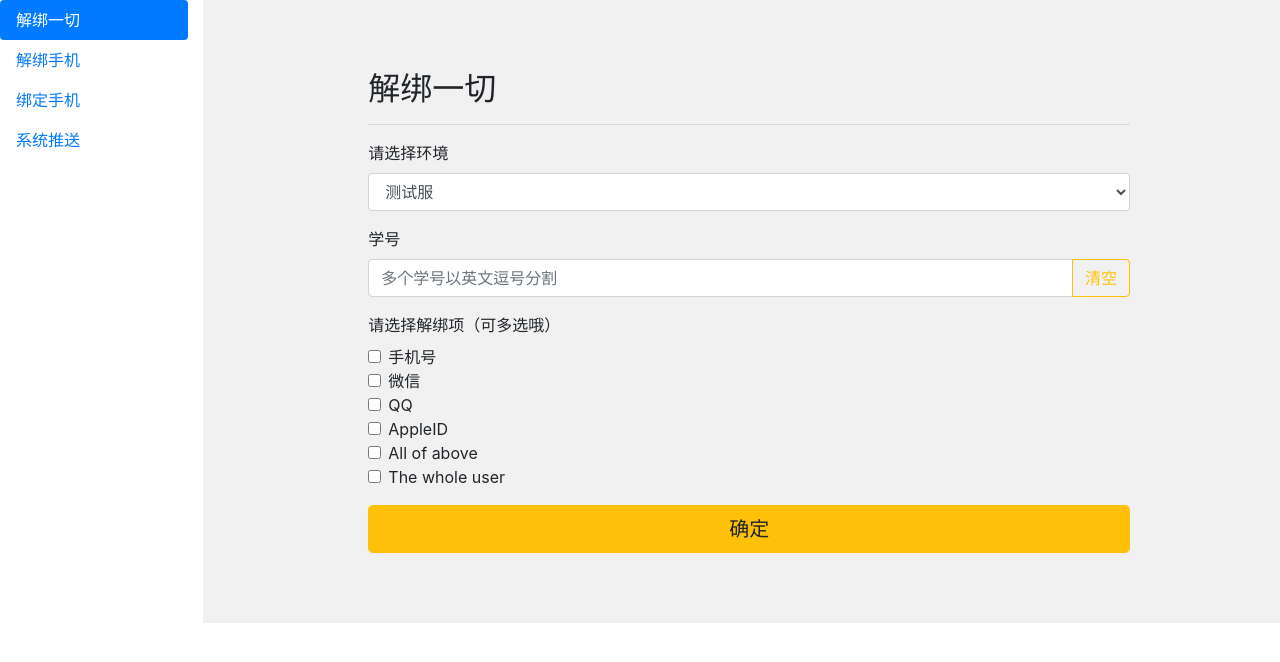
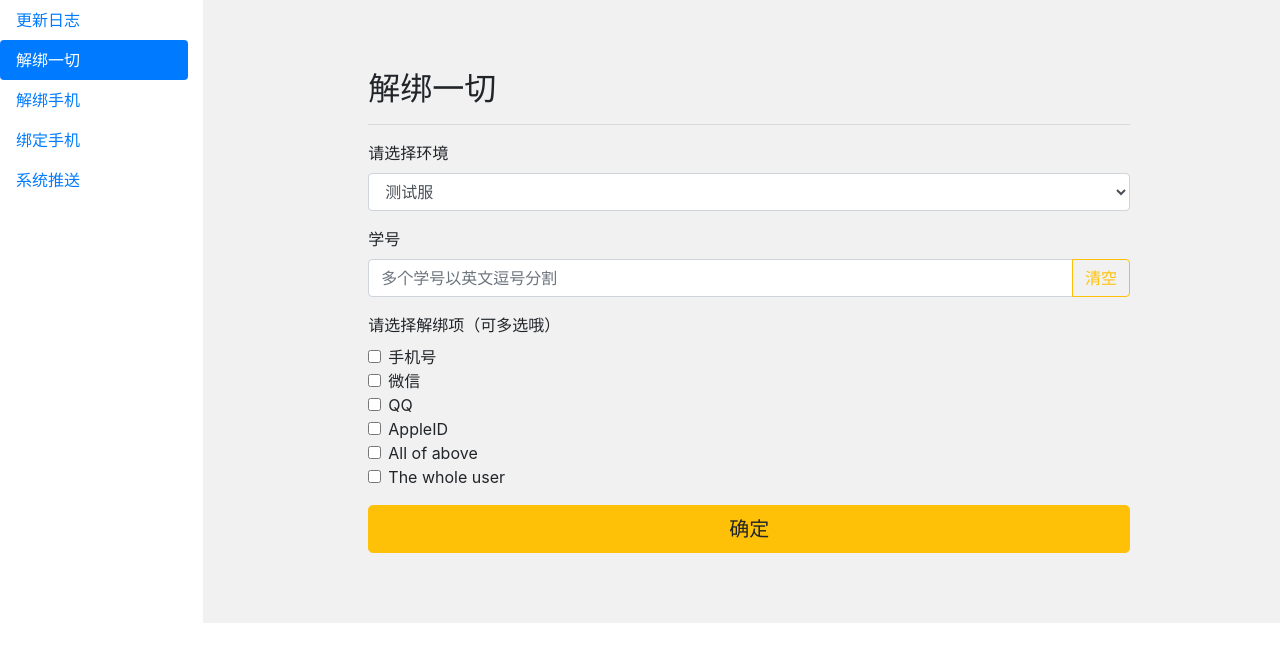
Before and after one commit to h-gj/ob-dev-tools, a React (Create React App) app: page / in a window 1280 px wide. Shown: the top 662 px of the page. Built offline with nearby package versions, Linux system fonts and the light colour scheme; the HTML template or start-up script is replaced by a standard one.

Commit message:
Feat: add new tab

```diff
--- a/package.json
+++ b/package.json
@@ -13,6 +13,7 @@
     "react-dom": "^17.0.1",
     "react-notify": "^3.0.0",
     "react-scripts": "4.0.0",
+    "react-timeline-scribble": "^1.0.14",
     "react-toastify": "^6.0.9",
     "web-vitals": "^0.2.4"
   },
--- a/src/App.js
+++ b/src/App.js
@@ -8,6 +8,7 @@ import SystemPush from './components/systemPush'
 import React from "react";
 import {Col, Row, Nav, Tab} from 'react-bootstrap'
 import UnbindPhoneNums from './components/unBindPhoneNums';
+import Home from './components/home';
 
 
 export default function App() {
@@ -18,6 +19,9 @@ export default function App() {
         <Col sm={2}
           className="leftColumn">
           <Nav variant="pills" className="flex-column">
+            <Nav.Item>
+              <Nav.Link eventKey="fifth">更新日志</Nav.Link>
+            </Nav.Item>
             <Nav.Item>
               <Nav.Link eventKey="first">解绑一切</Nav.Link>
             </Nav.Item>
@@ -35,6 +39,9 @@ export default function App() {
         <Col sm={10}
           className="rightColumn">
           <Tab.Content>
+            <Tab.Pane eventKey="fifth">
+              <Home/>
+            </Tab.Pane>
             <Tab.Pane eventKey="first">
               <UnbindStuff/>
             </Tab.Pane>
--- /dev/null
+++ b/src/components/home.jsx
@@ -0,0 +1,23 @@
+import React, {Fragment} from "react";
+import "bootstrap/dist/css/bootstrap.min.css";
+import "react-toastify/dist/ReactToastify.css";
+import { Timeline, Event } from "react-timeline-scribble";
+
+
+function Home () {
+    return (
+      <div className='App'>
+        <Fragment>
+          <h2>更新日志</h2>
+          <br></br>
+          <Timeline>
+            <Event interval={"2020/11/08"}>
+              "解绑一切"中支持一次性解绑多个项目
+            </Event>
+          </Timeline>
+      </Fragment>
+      </div>
+    );
+  }
+
+export default Home;
```
Also changed, not shown: 1 other file (tests, documents, lock files or other folders).
